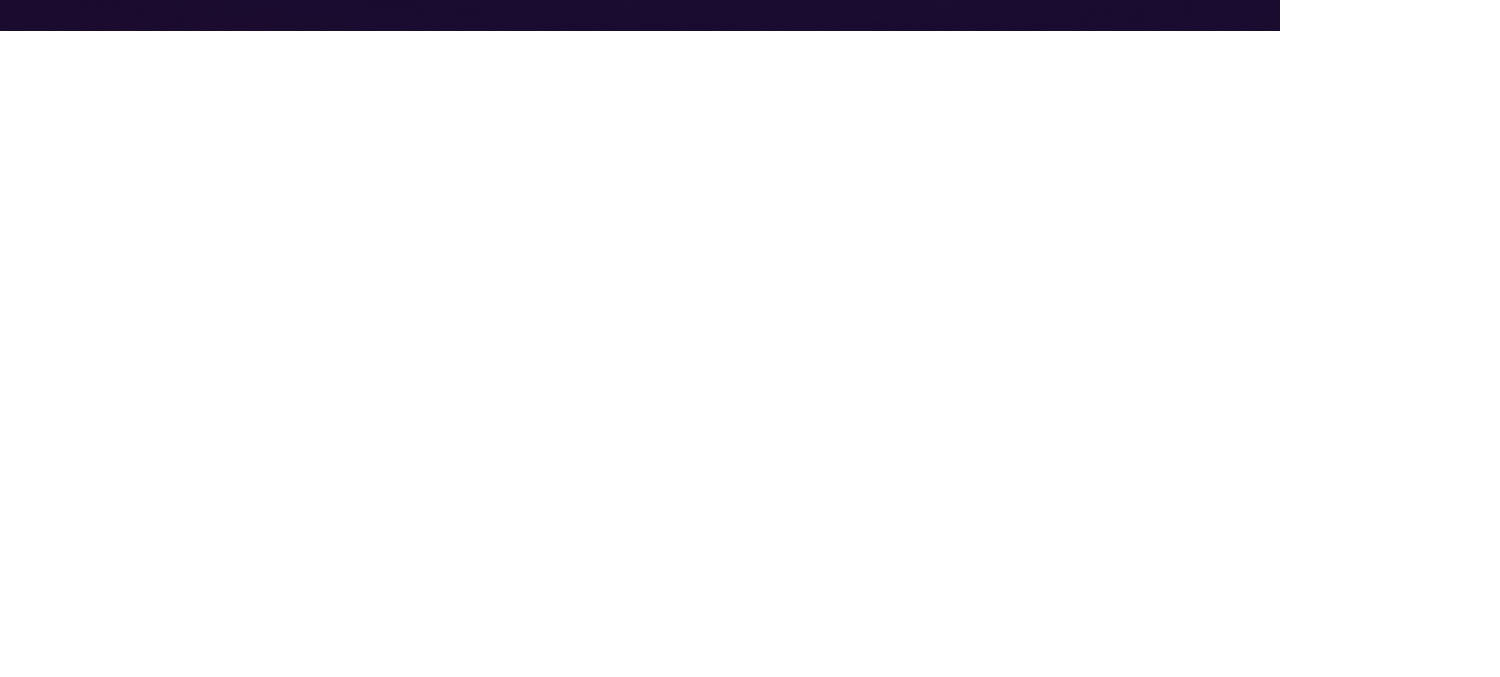
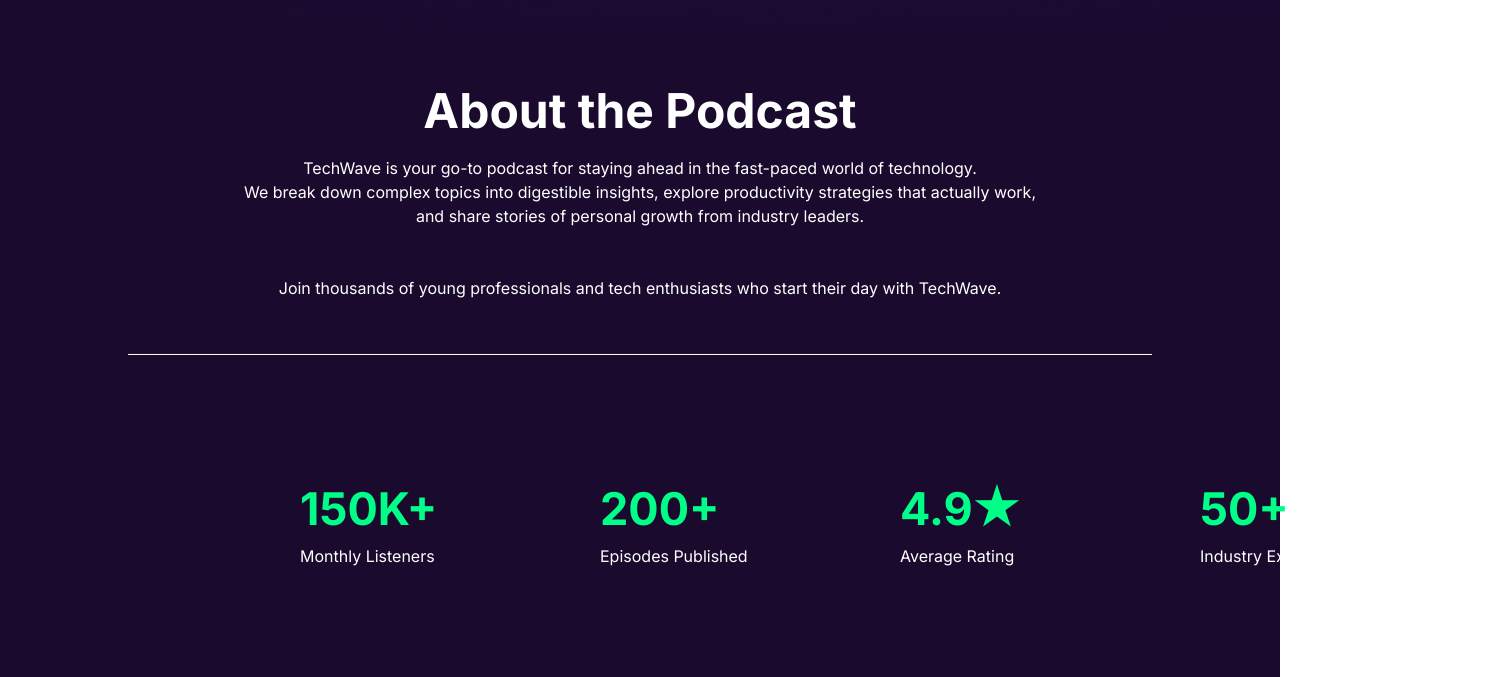
Before and after one commit to BugTerminator07/TechWave, a plain HTML site: page index.html in a window 1280 px wide. Shown: the part 822-1499 px from the top of the page, 1500 px wide, since content can reach past the window. Before the commit the page ends 853 px from the top, so only its background shows below. Drawn offline with Linux system fonts and the light colour scheme.

Commit message:
About section done

```diff
--- a/index.html
+++ b/index.html
@@ -39,6 +39,41 @@
 <button class="subscribe"><i class="fa-regular fa-envelope-open"></i> Subscribe</button>
 </div>
         </div>
+        <section>
+            <div class="about-container">
+                <div class="line"></div>
+                <div class="about-title">
+                    <h1>About the Podcast</h1>
+                    <p>TechWave is your go-to podcast for staying ahead in the fast-paced world of technology. <br>
+We break down complex topics into digestible insights, explore productivity strategies that actually work, <br>
+and share stories of personal growth from industry leaders.
+<br><br><br>
+Join thousands of young professionals and tech enthusiasts who start their day with TechWave.</p>
+                </div>
+                <div class="about-about">
+                    <div class="heavy"><h1>150K+</h1></div>
+                    <div class="heavy"><h1>200+</h1></div>
+                    <div class="heavy"><h1>4.9★</h1></div>
+                    <div class="heavy"><h1>50+</h1></div>
+                    <div class="light">
+                        <p>Monthly Listeners</p>
+                    </div>
 
+                    <div class="light">
+                        <p>Episodes Published</p>
+                    </div>
+
+                    <div class="light">
+                        <p>Average Rating</p>
+                    </div>
+
+                    <div class="light">
+                        <p>Industry Experts</p>
+                    </div>
+
+                </div>
+
+
+        </section>
 </body>
 </html>
--- a/style.css
+++ b/style.css
@@ -128,3 +128,56 @@
 .top-text button{
 margin-top: 15px;
 }
+.about-container{
+    width: 100%;
+    height: 646px;
+    background-color: #1A0B2E;
+    position: relative;
+}
+.about-title{
+    width: 1200px;
+    height: 350px;
+    margin: 0 auto;
+    color: #FFFFFF;
+    text-align: center;
+}
+.about-title h1{
+    padding-top: 50px;
+    font-size: 48px;
+    font-weight: bolder;
+    padding-bottom: 16px;
+}
+.about-title p{
+    font-size: 16px;
+    line-height: 1.5;
+}
+.about-about {
+    width: 1200px;
+    height: 100px;
+    margin-left: 300px;
+    margin-right: 200px;
+    margin-top: 100px;
+    margin-bottom: 300px;
+    display: grid;
+    grid-template-columns: repeat(4,1fr);
+    grid-template-rows: repeat(4,1fr);
+    row-gap: 10px;
+}
+.heavy{
+    font-size: 30px;
+    font-weight: bold;
+    color: #00FF88;
+}
+.light{
+    font-size: 16px;
+    color: #FFFFFF;
+}
+.line {
+  position: absolute;
+  top: 50%;
+  left: 10%;
+  width: 80%;
+  height: 0.1px;
+  background: white;
+  transform: translateY(-50%);
+}
```
